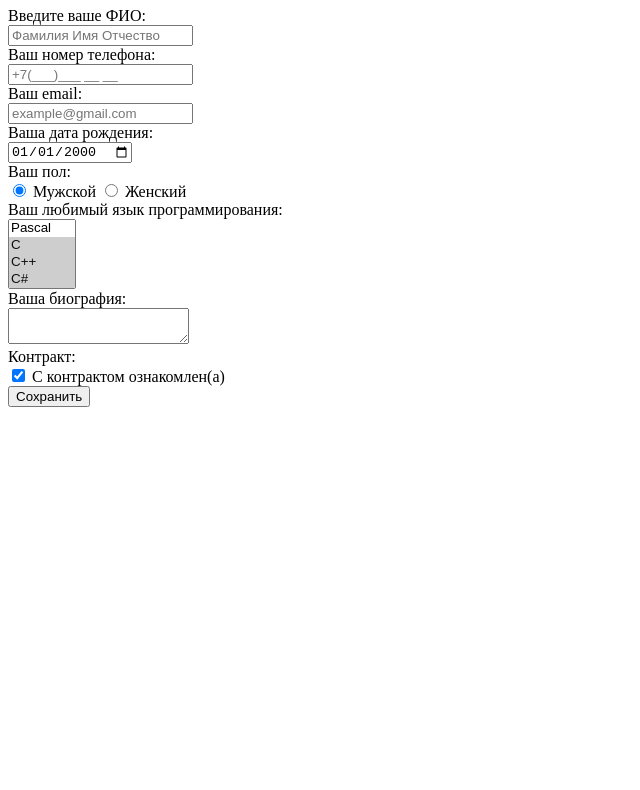
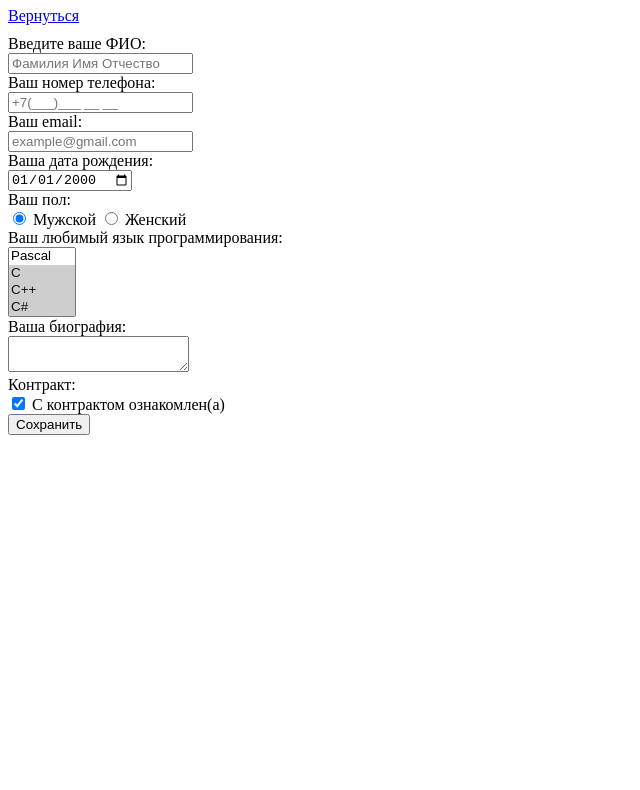
Before and after one commit to lolopopikop/lolopopikop.github.io, a plain HTML site: page main1/main/forma.html in a window 1280 px wide. Shown: the part 73-863 px from the top of the page, without its empty margins (0-640 px from the left). Drawn offline with Linux system fonts and the light colour scheme.

Commit message:
Update forma.html

```diff
--- a/main1/main/forma.html
+++ b/main1/main/forma.html
@@ -13,6 +13,10 @@
 
   <body>
           <h1>Форма регистрации</h1>
+
+          <a href="index.html">Вернуться</a>
+
+          <div style="height: 10px;"></div>
 
           <form action="/"
                 method="POST">
```
